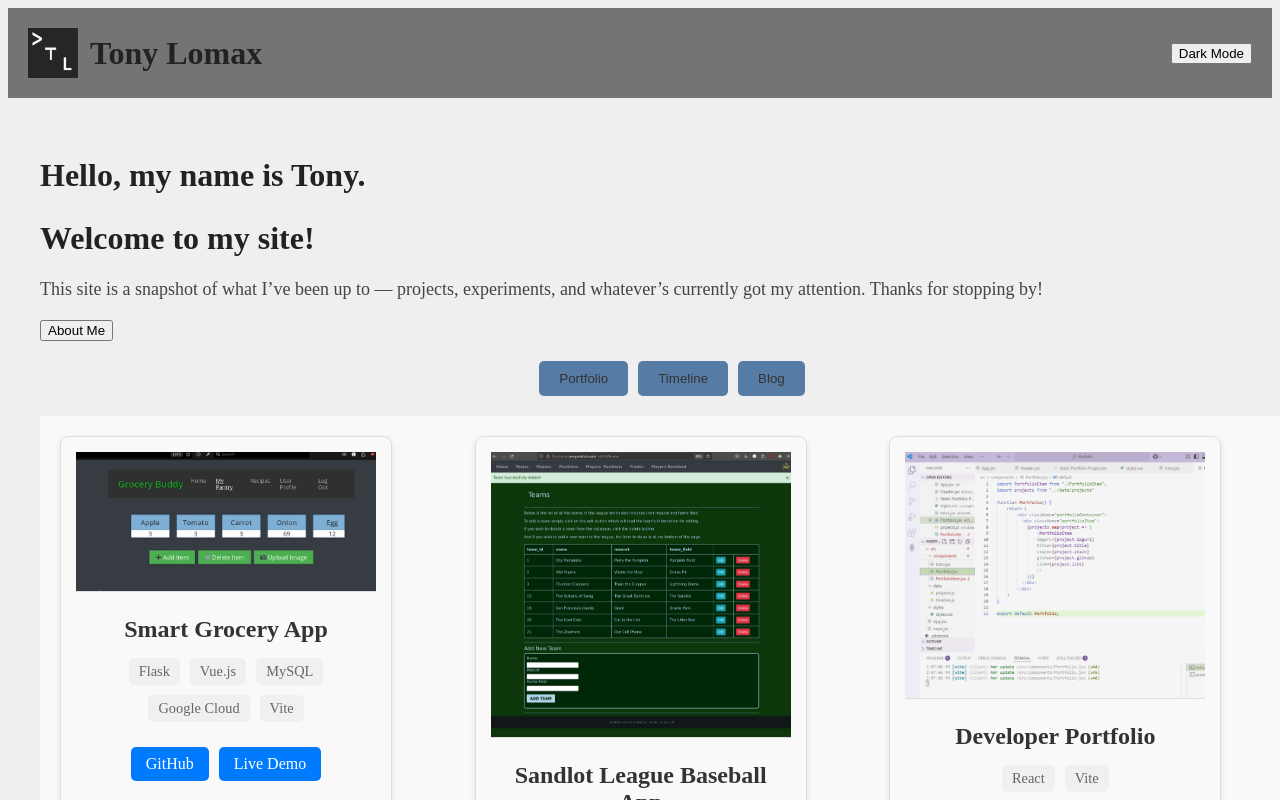
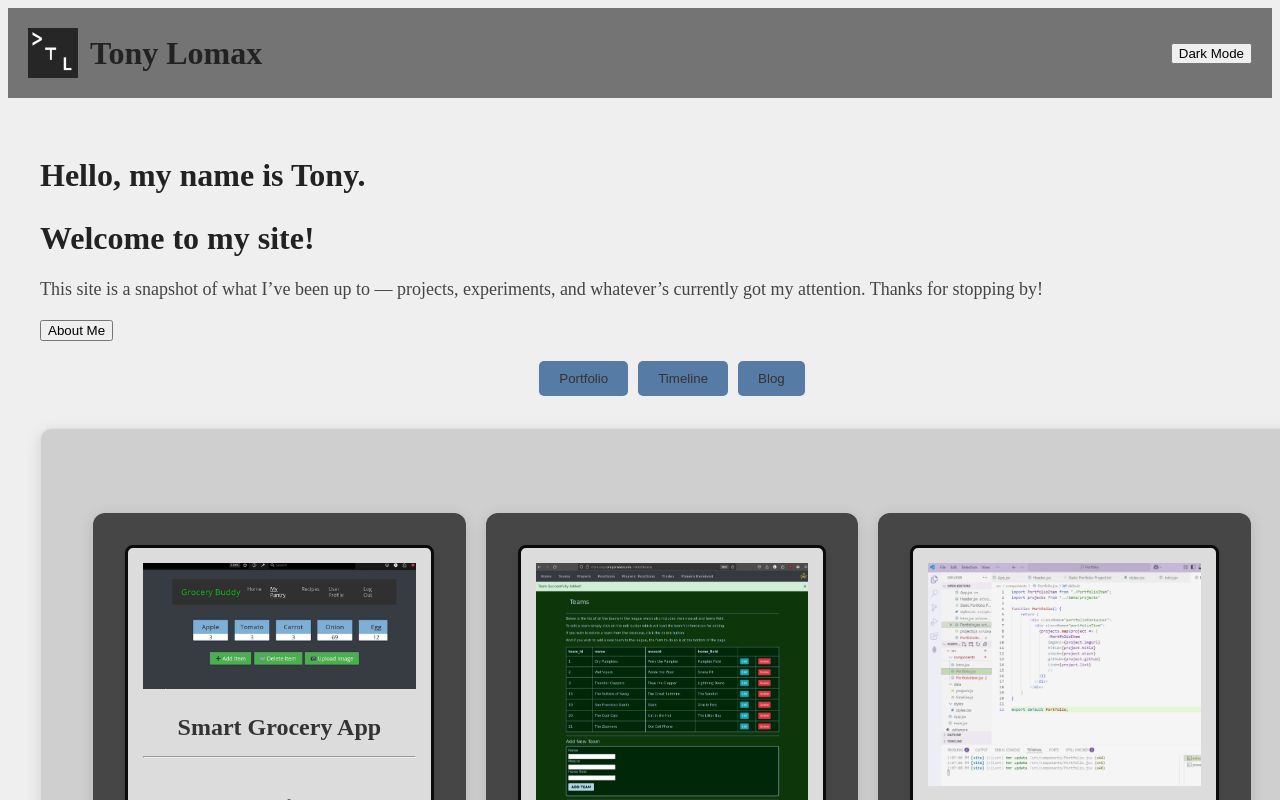
Before and after one commit to lomaxanthony/Portfolio, a React (Vite) app: page / in a window 1280 px wide. Both pictures are taken after a click on the button "Portfolio". Shown: the top 800 px of the page. Built offline with nearby package versions, Linux system fonts and the light colour scheme.

Commit message:
imporved a bit of styling on the portfolio section. Still needs A LOT of work.

```diff
--- a/src/components/Portfolio.jsx
+++ b/src/components/Portfolio.jsx
@@ -6,6 +6,7 @@ function Portfolio() {
         <div className="portfolioContainer">
           <div className="projectGrid">
             {projects.map(project => (
+              <div className="projectItem">
                 <PortfolioItem
                   imgUrl={project.imgUrl}
                   title={project.title}
@@ -13,6 +14,7 @@ function Portfolio() {
                   github={project.github}
                   link={project.link}
                 />
+               </div>
             ))}
           </div>
         </div>
--- a/src/components/PortfolioItem.jsx
+++ b/src/components/PortfolioItem.jsx
@@ -5,12 +5,15 @@ function PortfolioItem({title, imgUrl, stack, github, link}) {
             src={imgUrl}
           />
           <div>
-            <h3>{title}</h3>
-            <p>
+            <h2>{title}</h2>
+            <hr className="projectLineBreak"></hr>
+            <p className="stackType">
+              <h4>Stack:</h4>
               {stack.map((item, index) => (
                 <span key={index}>{item}</span>
               ))}
             </p>
+            <hr></hr>
             <a href={github} target="_blank" rel="noopener noreferrer">GitHub</a>
             <a href={link} target="_blank" rel="noopener noreferrer">Live Demo</a>
           </div>
--- a/src/styles/styles.css
+++ b/src/styles/styles.css
@@ -128,12 +128,29 @@ a:hover {
 *     Portfolio Content Styling
 *
 */
+.portfolioContainer {
+  background: #cfcfcf;
+  box-shadow: 0 4px 16px rgba(0,0,0,0.12);
+  border-radius: 12px;
+  padding: 2rem;
+  margin: 2rem auto;
+  max-width: 1300px;
+  border: 1px solid #e0e0e0;
+}
 .projectGrid {
   display: grid;
   grid-template-columns: repeat(3, 1fr);
   gap: 20px;
   padding: 20px;
-  background-color: #f9f9f9; /* Temporary background for debugging */
+}
+
+.projectItem {
+  display: flex;
+  background-color: #464646;
+  box-shadow: 0 4px 16px rgba(0,0,0,0.12);
+  border-radius: 12px;
+  padding: 2rem;
+  margin: 2rem auto;
 }
 
 @media (max-width: 1024px) {
@@ -142,39 +159,31 @@ a:hover {
   }
 }
 
-
-/* @media (max-width: 768px) {
-  .projectGrid {
-    grid-template-columns: repeat(1, 1fr);
-}
-
-*/
-
 .projectImage {
   border: 1px solid var(--border-color);
-  border-radius: 8px; /* Rounded corners */
-  overflow: hidden; /* Ensure content stays within the border */
+  border-radius: 8px;
+  overflow: hidden;
   box-shadow: 0 4px 6px var(--shadow-color);
-  text-align: center; /* Center-align the content */
-  padding: 15px; /* Add padding inside the container */
-  max-width: 300px; /* Limit the maximum width of each container */
-  width: 100%; /* Ensure it scales responsively */
-  transition: transform 0.3s ease, box-shadow 0.3s ease; /* Add hover effects */
+  text-align: center;
+  max-width: 300px;
+  width: 100%;
+  transition: transform 0.3s ease, box-shadow 0.3s ease;
 }
 
 .projectImage img {
-  width: 100%; /* Make the image responsive */
-  max-width: 350px; /* Increase the maximum width of the image */
-  height: auto; /* Maintain aspect ratio */
-  max-height: 350px; /* Increase the maximum height */
-  object-fit: cover; /* Ensure the image covers its container without distortion */
-  border-bottom: 1px solid #ddd; /* Optional separator */
-  margin-bottom: 10px; /* Add spacing below the image */
+  width: 100%;
+  max-width: 350px;
+  height: auto;
+  max-height: 350px;
+  object-fit: cover;
+  margin-bottom: 10px;
 }
 
 .projectImage {
-  border: 1px solid #ddd; /* Add a border around each project */
-  border-radius: 8px; /* Rounded corners */
+  border: 3px solid #0a0a0a;
+  flex: auto;
+  background-color: gainsboro;
+  border-radius: 8px;
   overflow: hidden; /* Ensure content stays within the border */
   box-shadow: 0 4px 6px rgba(0, 0, 0, 0.1); /* Add a subtle shadow */
   padding: 15px; /* Add padding inside the container */
@@ -194,10 +203,11 @@ a:hover {
   margin-bottom: 10px; /* Add spacing below the image */
 }
 
-.projectImage h3 {
-  font-size: 1.5rem; /* Adjust the font size for the title */
-  margin: 10px 0; /* Add spacing around the title */
-  color: #333; /* Set the text color */
+.projectImage h2 {
+  font-size: 1.5rem;
+  margin: 10px 0;
+  color: #333;
+  padding-bottom: 5px;
 }
 
 .projectImage p {
@@ -205,7 +215,10 @@ a:hover {
   color: #666; /* Set a lighter text color */
   margin: 10px 0; /* Add spacing around the stack */
 }
-
+.stackType {
+  padding-top: 7px;
+  padding-bottom: 10px;
+}
 .projectImage p span {
   display: inline-block; /* Ensure each stack item is inline */
   background-color: #f0f0f0; /* Add a background color */
@@ -255,3 +268,19 @@ a:hover {
 .tabButtonContainer button:hover {
   background-color: var(--button-hover-bg-color);
 }
+
+/*
+*
+*       Timeline Styling
+*
+*/
+
+.timelineContainer {
+  background: #cfcfcf;
+  box-shadow: 0 4px 16px rgba(0,0,0,0.12);
+  border-radius: 12px;
+  padding: 2rem;
+  margin: 2rem auto;
+  max-width: 1000px;
+  border: 1px solid #e0e0e0;
+}
```
Also changed, not shown: 5 other files (tests, documents, lock files or other folders).
